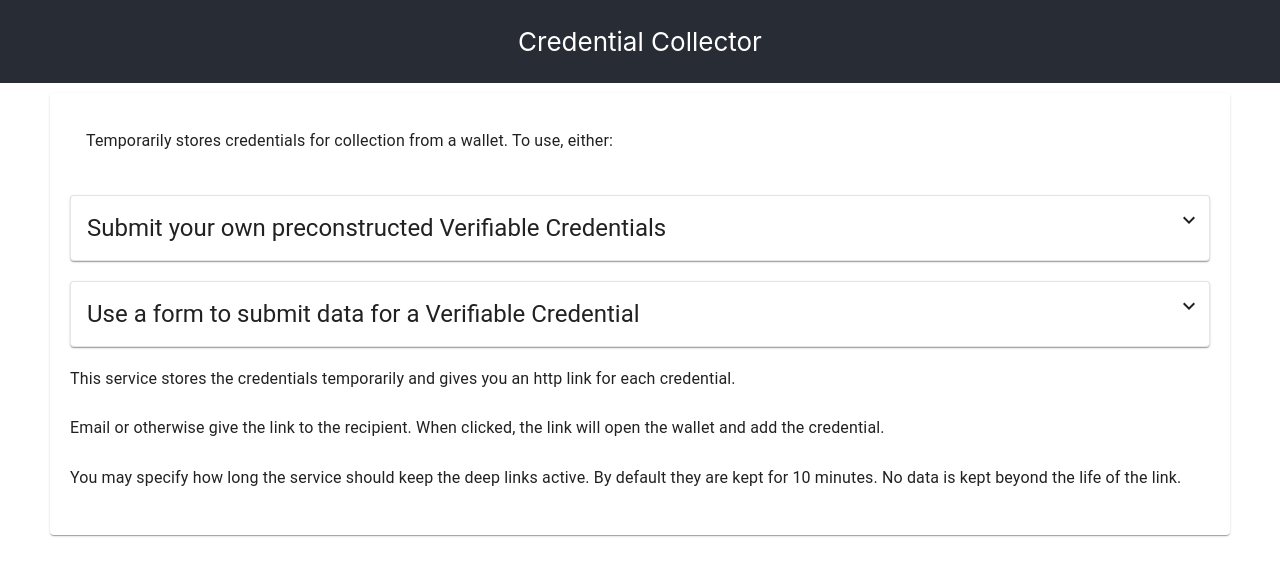
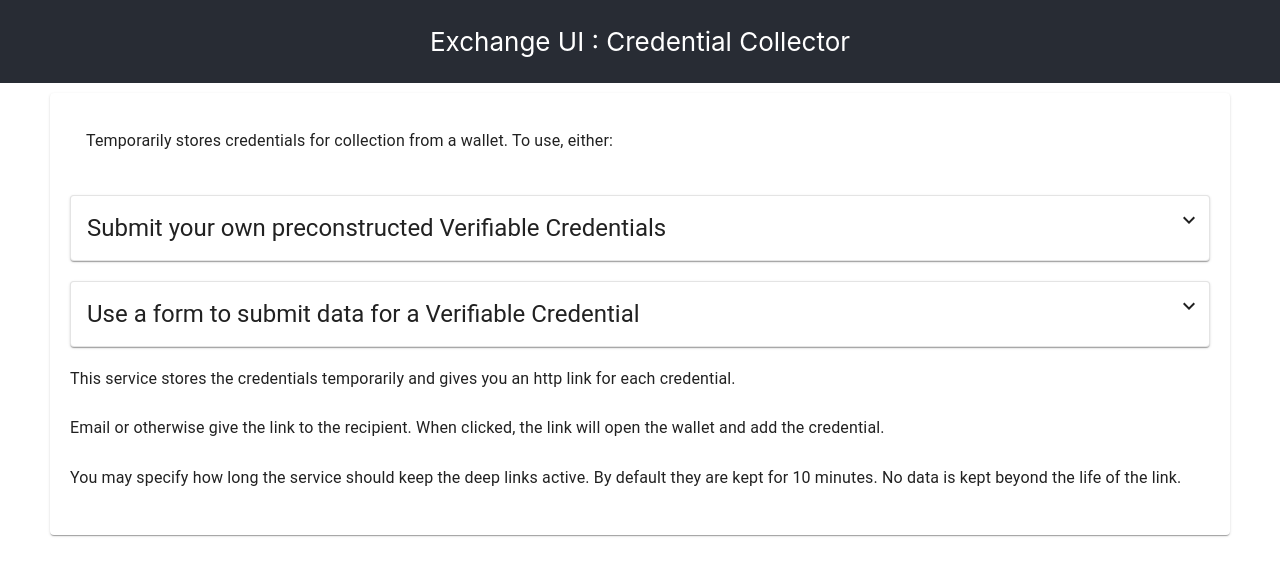
Before and after one commit to digitalcredentials/exchange-ui, a React (Create React App) app: page / in a window 1280 px wide. Shown: the top 576 px of the page. Built offline with nearby package versions, Linux system fonts and the light colour scheme; no server answers.

Commit message:
Create naming consistency on tab, header, etc. Re-build.

```diff
--- a/package.json
+++ b/package.json
@@ -1,7 +1,7 @@
 {
-  "name": "ui",
+  "name": "exchange-ui",
   "version": "0.1.0",
-  "homepage": "/ui/",
+  "homepage": "/exchange-ui/",
   "private": true,
   "dependencies": {
     "@emotion/react": "^11.11.1",
--- a/public/index.html
+++ b/public/index.html
@@ -24,7 +24,7 @@
       work correctly both with client-side routing and a non-root public URL.
       Learn how to configure a non-root public URL by running `npm run build`.
     -->
-    <title>React App</title>
+    <title>Exchange UI</title>
   </head>
   <body>
     <noscript>You need to enable JavaScript to run this app.</noscript>
--- a/src/App.js
+++ b/src/App.js
@@ -28,7 +28,7 @@ function App() {
     <div >
       <header className="App-header">
         <p>
-          Credential Collector
+          Exchange UI : Credential Collector
         </p>
       </header>
       <Paper
```
Also changed, not shown: 17 other files (tests, documents, lock files or other folders).
